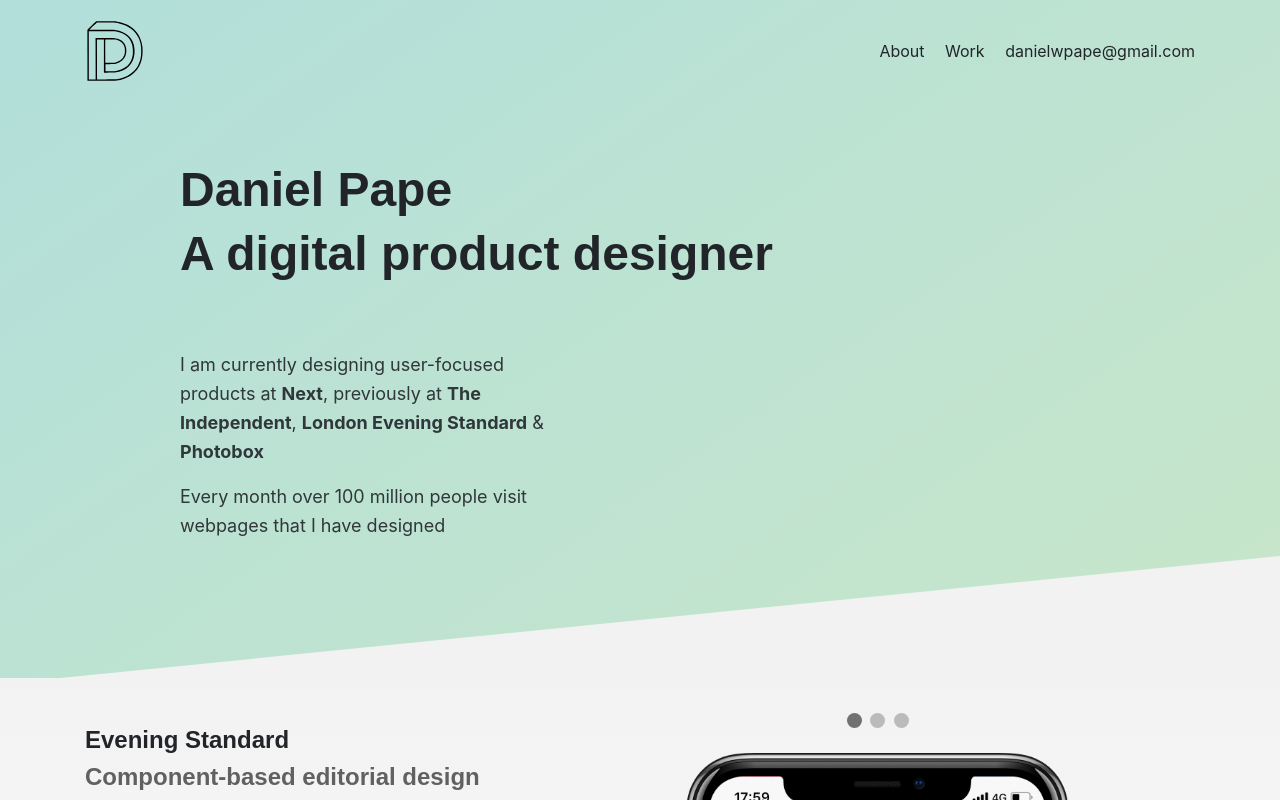
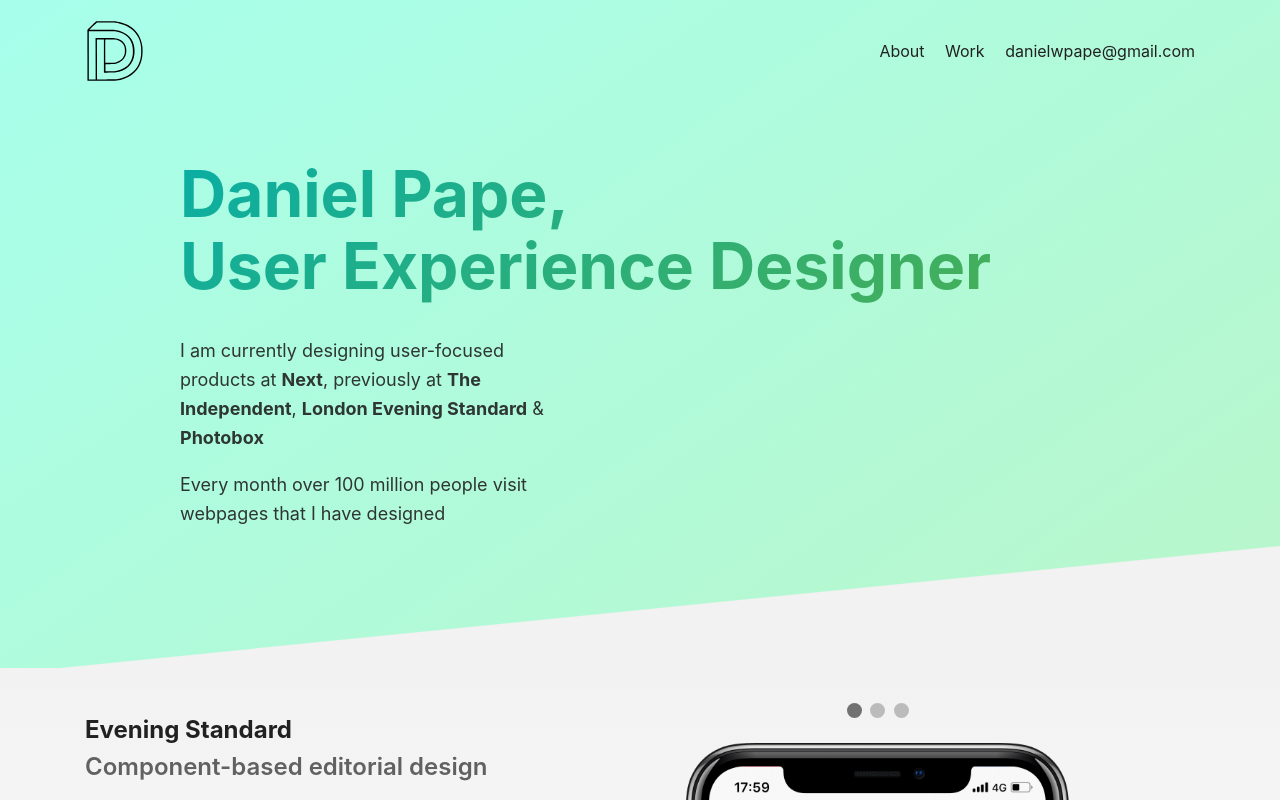
Before and after one commit to danielpape/test, a plain HTML site: page index.html in a window 1280 px wide. Shown: the top 800 px of the page. Drawn offline with nearby package versions, Linux system fonts and the light colour scheme; a web font is replaced by a local one.

Commit message:
Gradient header

```diff
--- a/index.html
+++ b/index.html
@@ -22,16 +22,33 @@
     <link href="https://fonts.googleapis.com/css?family=Rubik:400i,400" rel="stylesheet">
     <style>
     .hello__title {
+        margin-top: 32px;
+        margin-bottom: 32px;
+        font-size: 40px;
+        line-height: 48px;
+        -webkit-background-clip: text;
+        background-image: linear-gradient(-35deg, #4CAF50, #0aaea4);
+	-webkit-text-fill-color: transparent;
+  padding-bottom: 2px;
+    }
+    @media (min-width: 992px) {
+    .hello__title {
         margin-top: 64px;
-        margin-bottom: 64px;
-        font-size: 48px;
-        line-height: 64px;
+        margin-bottom: 32px;
+        font-size: 64px;
+        line-height: 72px;
+        -webkit-background-clip: text;
+        background-image: linear-gradient(-35deg, #4CAF50, #0aaea4);
+	-webkit-text-fill-color: transparent;
+  padding-bottom: 2px;
     }
     .hello__copy {
-      margin-top:32px
+      margin-top:16px
       margin-bottom:64px;
       max-width: 400px;
+      padding-bottom: 2px;
     }
+  }
     </style>
 </head>
 
@@ -46,7 +63,7 @@
         <div class="container" id="Welcome" class="welcomeText">
             <div class="row">
                 <div class="col-sm-10 offset-sm-1">
-                    <h1 class="hello__title">Daniel Pape</br>A digital product designer</h1>
+                    <h1 class="hello__title">Daniel Pape,</br>User Experience Designer</h1>
                     <p class="hello__copy">I am currently designing user-focused products at <b>Next</b>, previously at <b>The Independent</b>, <b>London Evening Standard</b> &amp; <b>Photobox</b></p>
                     <p class="hello__copy"> Every month over 100 million people visit webpages that I have designed</p>
 
--- a/style.css
+++ b/style.css
@@ -2,6 +2,7 @@
     -webkit-font-smoothing: antialiased;
     -moz-osx-font-smoothing: grayscale;
     overflow-x: hidden;
+    color: #212121;
 }
 
 p {
@@ -19,7 +20,7 @@
 }
 
 .welcomeSection {
-  background-image: linear-gradient(-35deg, #C8E6C9, #B2DFDB);
+  background-image: linear-gradient(-35deg, #B9F6CA, #A7FFEB);
 }
 
 .topnav__link {
@@ -56,8 +57,9 @@
 .hello {
     margin-top: 64px;
     margin-bottom: 16px;
-    font-size: 56px;
-    line-height: 64px;
+    font-size: 64px;
+line-height: 72px;
+letter-spacing: -1.7px;
 }
 
 .project__header {
@@ -74,12 +76,10 @@
 h1 {
     font-size: 44px;
     line-height: 46px;
-    font-family: 'Palanquin', sans-serif;
     font-weight: 700;
 }
 
 h2 {
-    font-family: 'Palanquin', sans-serif;
     font-weight: 600;
     font-size: 24px;
 }
```
